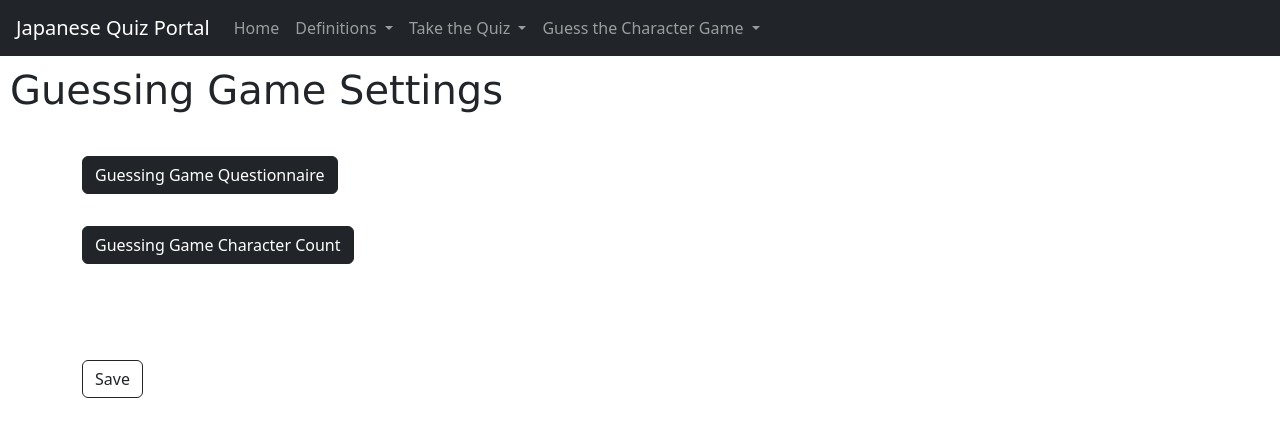
After one commit to DMR0M/kanji_and_kana_quiz_app, a Django app: page /guessing_game_settings in a window 1280 px wide. The commit adds this page. Shown: the top 437 px of the page. Run offline with Django 5.2, Linux system fonts and the light colour scheme; some libraries are stand-ins or nearby versions.

Commit message:
added settings to guessing game feature

```diff
--- /dev/null
+++ b/web_app_core/kanji_quiz_app/templates/guessGameSettings.html
@@ -0,0 +1,100 @@
+{% extends 'navbar.html' %} {% block content %}
+<!DOCTYPE html>
+<html>
+  <head>
+    <meta charset="utf-8" />
+    <meta http-equiv="X-UA-Compatible" content="IE=edge" />
+    {% load bootstrap5 %} {% bootstrap_css %} {% bootstrap_javascript %}
+    <title>Guessing Game Settings</title>
+    <meta name="description" content="" />
+    <meta name="viewport" content="width=device-width, initial-scale=1" />
+    <link rel="stylesheet" href="" />
+  </head>
+  <body>
+    {% if message %}
+        <div class="alert alert-success" role="alert">
+            {{ message }}
+        </div>
+    {% endif %}
+    <div style="padding:10px; position-absolute top-0 start-50 translate-middle-x">
+        <h1 style="font-family: Verdana; margin-bottom: 2rem">
+            Guessing Game Settings
+        </h1>
+    </div>
+    <form method="POST" action="{% url 'guessing_game_settings' %}">
+        {% csrf_token %}
+        <div class="container">
+            <div class="row">
+            <p>
+                <button
+                class="btn btn-dark"
+                type="button"
+                data-bs-toggle="collapse"
+                data-bs-target="#collapseExample2"
+                aria-expanded="false"
+                aria-controls="collapseExample"
+                >
+                Guessing Game Questionnaire
+                </button>
+                <div class="collapse" id="collapseExample2">
+                    <div class="card card-body">
+                        <div class="btn-group" role="group" aria-label="Basic radio toggle button group">
+                            <input type="radio" class="btn-check" name="guess-game-questionnaire" id="btnradio1" value="hiragana" autocomplete="off">
+                            <label class="btn btn-outline-success" for="btnradio1">Hiragana</label>
+
+                            <input type="radio" class="btn-check" name="guess-game-questionnaire" id="btnradio2" value="katakana" autocomplete="off">
+                            <label class="btn btn-outline-warning" for="btnradio2">Katakana</label>
+
+                            <input type="radio" class="btn-check" name="guess-game-questionnaire" id="btnradio3" value="basic kanji" autocomplete="off">
+                            <label class="btn btn-outline-danger" for="btnradio3">Basic Kanji</label>
+
+                            <input type="radio" class="btn-check" name="guess-game-questionnaire" id="btnradio4" value="business kanji" autocomplete="off" checked>
+                            <label class="btn btn-outline-info" for="btnradio4">Business Kanji</label>
+                        </div>
+                    </div>
+                </div>
+            </p>
+            </div>
+            <div class="row">
+            <p>
+                <button
+                class="btn btn-dark"
+                type="button"
+                data-bs-toggle="collapse"
+                data-bs-target="#collapseExample1"
+                aria-expanded="false"
+                aria-controls="collapseExample"
+                >
+                Guessing Game Character Count
+                </button>
+                <div class="collapse" id="collapseExample1">
+                    <div class="card card-body">
+                        <div class="btn-group" role="group" aria-label="Basic radio toggle button group">
+                            <input type="radio" class="btn-check" name="character-count" id="btnradio5" value="10" autocomplete="off" checked>
+                            <label class="btn btn-outline-success" for="btnradio5">10</label>
+
+                            <input type="radio" class="btn-check" name="character-count" id="btnradio6" value="20" autocomplete="off">
+                            <label class="btn btn-outline-warning" for="btnradio6">20</label>
+
+                            <input type="radio" class="btn-check" name="character-count" id="btnradio7" value="25" autocomplete="off">
+                            <label class="btn btn-outline-danger" for="btnradio7">25</label>
+                        </div>
+                    </div>
+                </div>
+            </p>
+            </div>
+            <div class="row">
+            </div>
+            <div class="row">
+                <div class="col-sm">
+                    <button style="margin-top:4rem;" type="submit" class="btn btn-outline-dark">Save</button>
+                </div>
+            </div>
+        </div>
+    </form>
+  </body>
+  <script>
+    {% bootstrap_javascript %}
+  </script>
+</html>
+{% endblock content %}
--- a/web_app_core/kanji_quiz_app/templates/navbar.html
+++ b/web_app_core/kanji_quiz_app/templates/navbar.html
@@ -54,7 +54,9 @@
                         Guess the Character Game
                       </a>
                       <ul class="dropdown-menu" aria-labelledby="navbarDropdown">
-                        <li><a class="dropdown-item" href="{% url 'guessing_kanji_quiz' %}">Guess the Business Kanji Character</a></li>
+                        <li><a class="dropdown-item" href="{% url 'guessing_kanji_quiz' %}">Guess the Character</a></li>
+                        <li><hr class="dropdown-divider"></li>
+                        <li><a class="dropdown-item" href="{% url 'guessing_game_settings' %}">Settings</a></li>
                       </ul>
                     </li>
                 <!--<li class="nav-item">
--- a/web_app_core/kanji_quiz_app/urls.py
+++ b/web_app_core/kanji_quiz_app/urls.py
@@ -25,5 +25,6 @@ urlpatterns = [
     path('your_score_katakana_quiz', views.katakana_score_view, name='your_score_katakana_quiz'),
     path('quiz_results', views.quiz_results_view, name='quiz_results'),
     path('quiz_settings', views.quiz_settings_view, name='quiz_settings'),
+    path('guessing_game_settings', views.guessing_game_settings_view, name='guessing_game_settings'),
     path('guessing_kanji_quiz', views.guess_kanji_word_view, name="guessing_kanji_quiz"),
 ]
--- a/web_app_core/kanji_quiz_app/views.py
+++ b/web_app_core/kanji_quiz_app/views.py
@@ -11,6 +11,7 @@ from .models import (
     Questionnaire,
     QuestionnaireResults,
     QuizSettings,
+    GuessGameSettings,
 )
 from .forms import AddKanjiDefinitionForm
 from .utils import (
@@ -444,21 +445,73 @@ def quiz_settings_view(request):
             quiz_kanji_question_count=int(kanji_question_count),
         )
 
-        context = {"message": "Successfully updated word count in quizzes!"}
+        context = {"message": "Successfully updated quizzes!"}
 
     return render(request, "settings.html", context)
 
 
+def guessing_game_settings_view(request):
+    context = {}
+
+    if request.method == "POST":
+        guess_game_questionnaire = request.POST.get("guess-game-questionnaire")
+        guess_game_character_count = request.POST.get("character-count")
+
+        GuessGameSettings.objects.create(
+            guess_game_questionnaire=guess_game_questionnaire,
+            guess_game_question_count=int(guess_game_character_count),
+        )
+
+        context = {"message": "Successfully updated guess the character game!"}
+
+    return render(request, "guessGameSettings.html", context)
+
+
 def guess_kanji_word_view(request):
-    quiz_data = util_generate_quiz_data("kanji")
-    correct_reading_answers = util_get_correct_quiz_answers("kanji", quiz_data, "reading")
-    correct_meaning_answers = util_get_correct_quiz_answers("kanji", quiz_data, "meaning")
+    # Dynamically set guessing game questionnaire depending on the latest GuessGameSettings record
+    # Get the number of guessing game characters based on the latest GuessGameSettings record
+    latest_record = GuessGameSettings.objects.order_by('-id').first()
+    print(latest_record)
+    if latest_record:
+        questionnaire_selection = latest_record.guess_game_questionnaire
+        question_count = latest_record.guess_game_question_count
 
-    # quiz_data = util_generate_quiz_data("basic kanji")
-    # correct_meaning_answers = util_get_correct_quiz_answers("basic kanji", quiz_data, "meaning")
+        # Temporary rename the value of 'business kanji' to 'kanji'
+        # For utility function purposes
+        if "business kanji" in questionnaire_selection.casefold():
+            questionnaire_selection = "kanji"
+
+        print(questionnaire_selection)
+        print(question_count)
+
+        guess_game_character_list = util_generate_quiz_data(
+            questionnaire_selection.casefold(),
+            size=question_count
+        )
+        correct_reading_answers = util_get_correct_quiz_answers(
+            questionnaire_selection.casefold(), guess_game_character_list,
+            "reading"
+        )
+        correct_meaning_answers = util_get_correct_quiz_answers(
+            questionnaire_selection.casefold(), guess_game_character_list,
+            "meaning"
+        )
+    # If no record exist in GuessGameSettings model
+    else:
+        guess_game_character_list = util_generate_quiz_data("kanji")
+        correct_reading_answers = util_get_correct_quiz_answers(
+            questionnaire_selection.casefold(), guess_game_character_list,
+            "reading"
+        )
+        correct_meaning_answers = util_get_correct_quiz_answers(
+            questionnaire_selection.casefold(), guess_game_character_list,
+            "meaning"
+        )
 
     context = {
-        "guess_list": quiz_data,
+        "questionnaire_selection": questionnaire_selection.title(),
+        "guess_list_count": len(guess_game_character_list),
+        "guess_list": guess_game_character_list,
         "correct_reading_answers_list": correct_reading_answers,
         "correct_meaning_answers_list" : correct_meaning_answers,
     }
```
Also changed, not shown: web_app_core/kanji_quiz_app/models.py (+21 -0 lines), web_app_core/kanji_quiz_app/templates/guessingQuizPage.html (+10 -8 lines).
